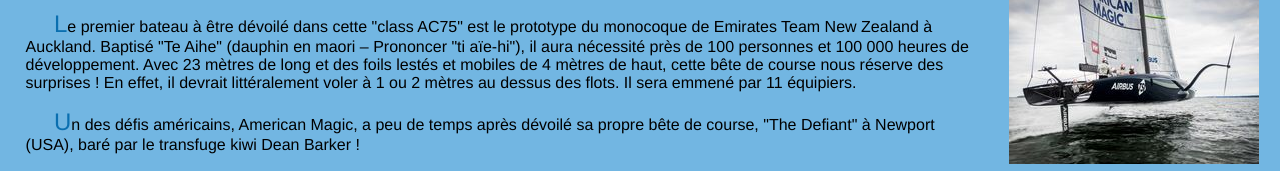
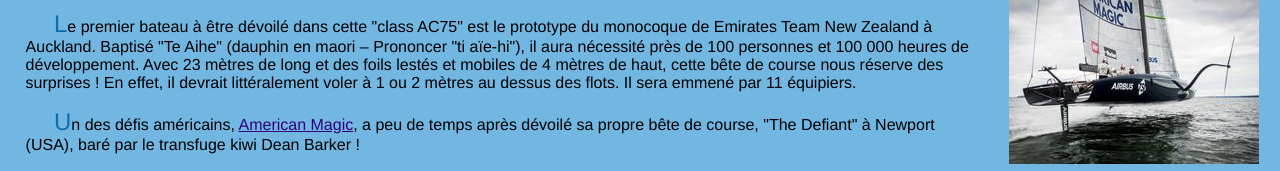
Before and after one commit to BenSar31/ACwebProjet, a plain HTML site: page index.html in a window 1280 px wide. Shown: the part 467-638 px from the top of the page. Drawn offline with Linux system fonts and the light colour scheme.

Commit message:
Ajout hyperlien vers American Magic

```diff
--- a/index.html
+++ b/index.html
@@ -35,7 +35,7 @@
 	En effet, il devrait littéralement voler à 1 ou 2 mètres au dessus des flots. Il sera emmené par 11 équipiers.
 	</p>
 	<p>
-	Un des défis américains, American Magic, a peu de temps après dévoilé sa propre bête de course, "The Defiant" à Newport (USA), baré par le transfuge kiwi Dean Barker !
+	Un des défis américains, <a href="./challenger/american_magic.html" title="Accès sécurisé a l'American Magic"> American Magic</a>, a peu de temps après dévoilé sa propre bête de course, "The Defiant" à Newport (USA), baré par le transfuge kiwi Dean Barker !
 	</p>
 
 	<h2>Les participants</h2>
```
